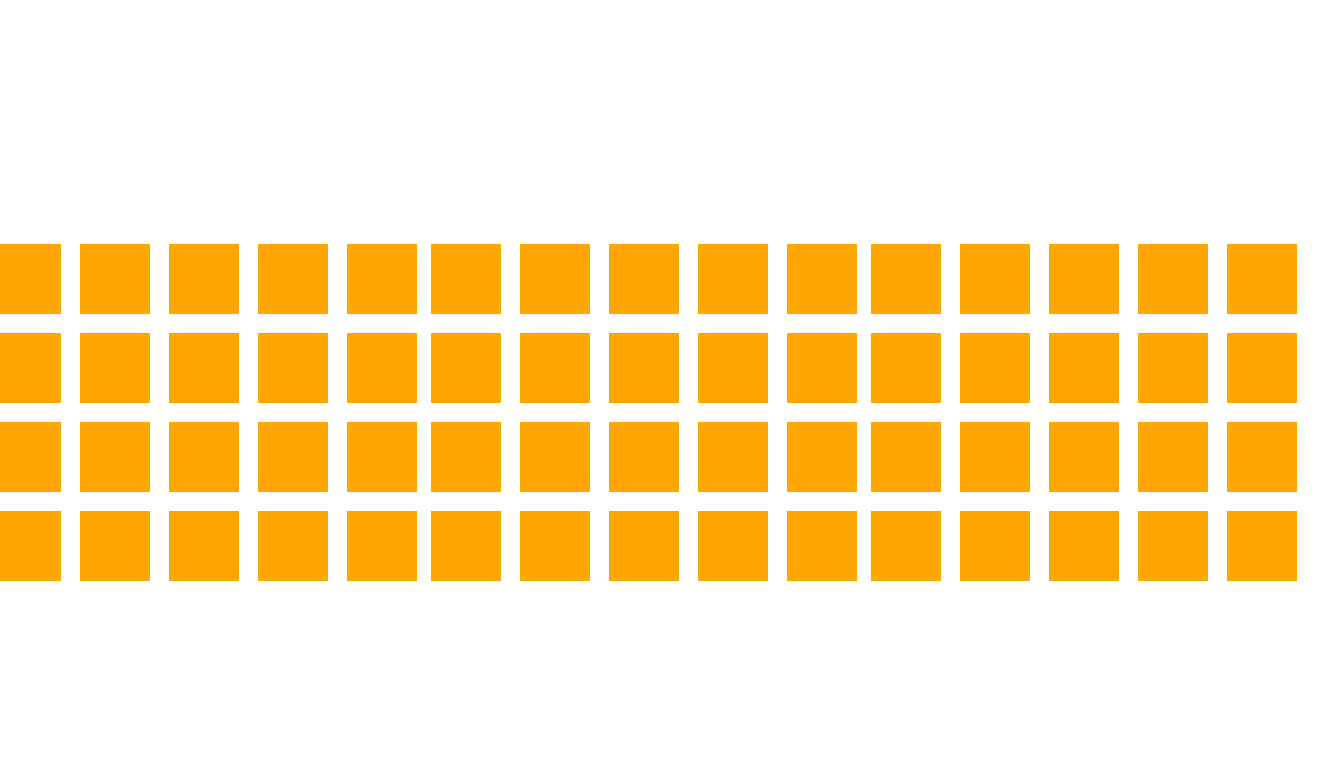
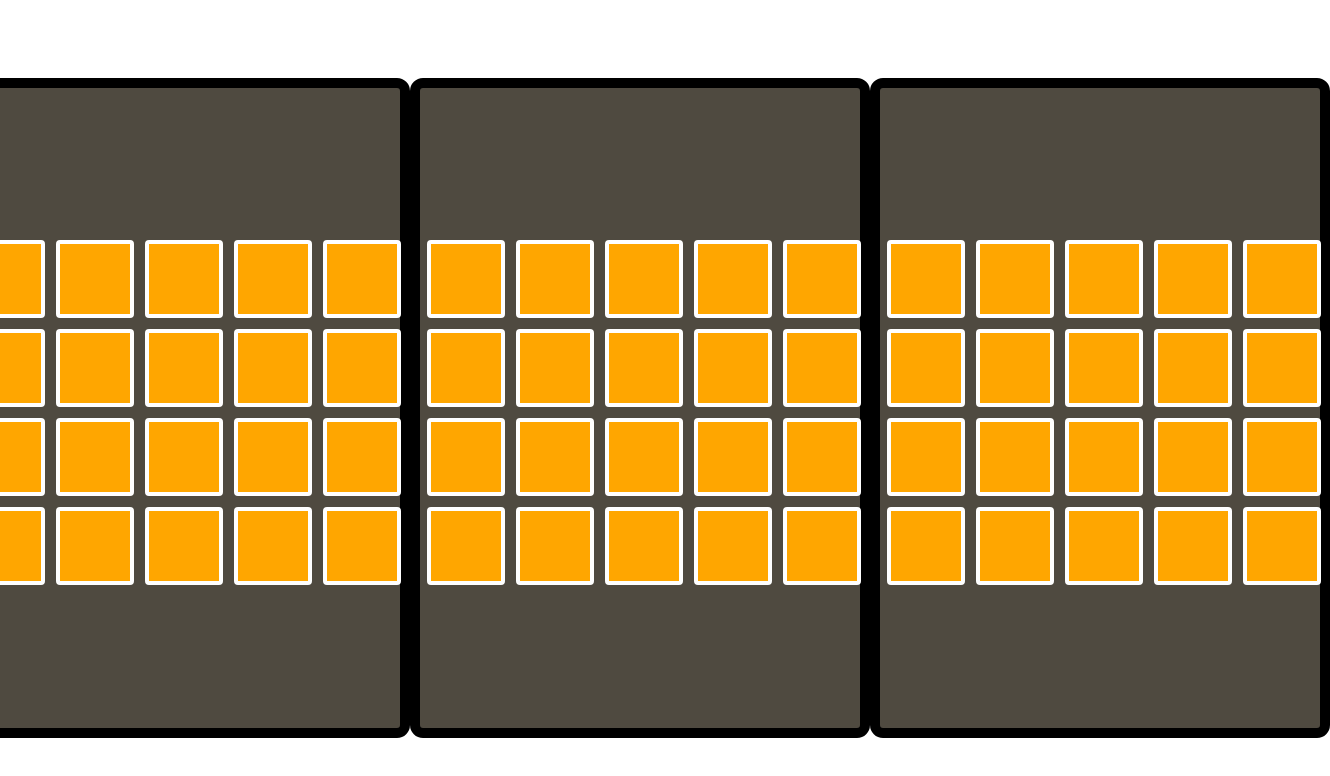
Before and after one commit to tanthecode/Memory-Game, a plain HTML site: page index.html in a window 1280 px wide. Shown: the whole page, 1330 px wide, since content can reach past the window. Drawn offline with Linux system fonts and the light colour scheme.

Commit message:
Update style.css

```diff
--- a/style.css
+++ b/style.css
@@ -8,7 +8,8 @@
     gap:5px;
     align-content: center;
     justify-content: center;
-
+    background-color: rgba(79, 74, 64);
+    border: 10px solid black;
     border-radius: 13px;
 }
 
@@ -23,8 +24,6 @@
     perspective: 1000px;
 
 }
-
-
 
 .inner{
    height: 100%;
```
